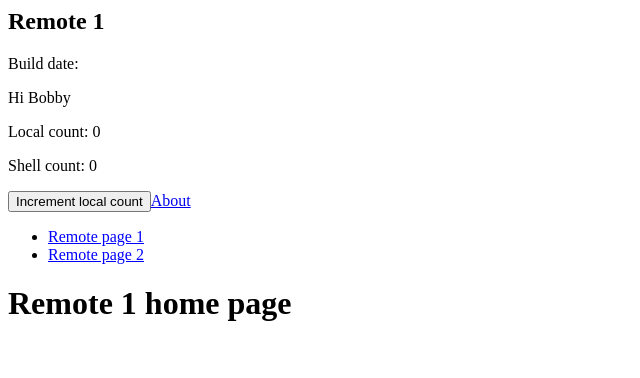
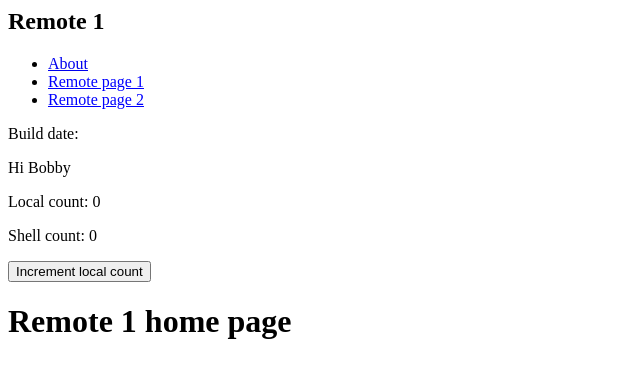
Before and after one commit to coryhouse/remote-1, a React app: page / in a window 1280 px wide. Shown: the top 378 px of the page, without its empty margins (0-640 px from the left). Built offline with nearby package versions, Linux system fonts and the light colour scheme.

Commit message:
Clean up layout

```diff
--- a/src/components/RemoteOne.tsx
+++ b/src/components/RemoteOne.tsx
@@ -25,17 +25,17 @@ export default function RemoteOne({
   return (
     <>
       <h2>Remote 1</h2>
-      <p>Build date: {buildDate}</p>
-      <p>Hi {user.name}</p>
-      <p>Local count: {count} </p>
-      <p>Shell count: {parentCount} </p>
-      <button onClick={() => setCount(count + 1)}>Increment local count</button>
-
-      <Link to={urls.about}>About</Link>
-      {location.pathname !== "/" && <Link to="/">Back to shell</Link>}
 
       <nav>
         <ul>
+          <li>
+            <Link to={urls.about}>About</Link>
+          </li>
+          {location.pathname !== "/" && (
+            <li>
+              <Link to="/">Back to shell</Link>
+            </li>
+          )}
           <li>
             <Link style={{ color: "blue" }} to={baseUrl + "/page1"}>
               Remote page 1
@@ -49,11 +49,17 @@ export default function RemoteOne({
         </ul>
       </nav>
 
+      <p>Build date: {buildDate}</p>
+      <p>Hi {user.name}</p>
+      <p>Local count: {count} </p>
+      <p>Shell count: {parentCount} </p>
+      <button onClick={() => setCount(count + 1)}>Increment local count</button>
+
       <Routes>
         <Route path="/" element={<h1>Remote 1 home page</h1>} />
         <Route path="page1" element={<h1>Remote page 1</h1>} />
         <Route path="page2" element={<h1>Remote page 2</h1>} />
-        <Route path="*" element={<h1>404 - Remote 1 page Not Found</h1>} />
+        <Route path="*" element={<h1>404 - Remote 1 Page Not Found</h1>} />
       </Routes>
     </>
   );
```
